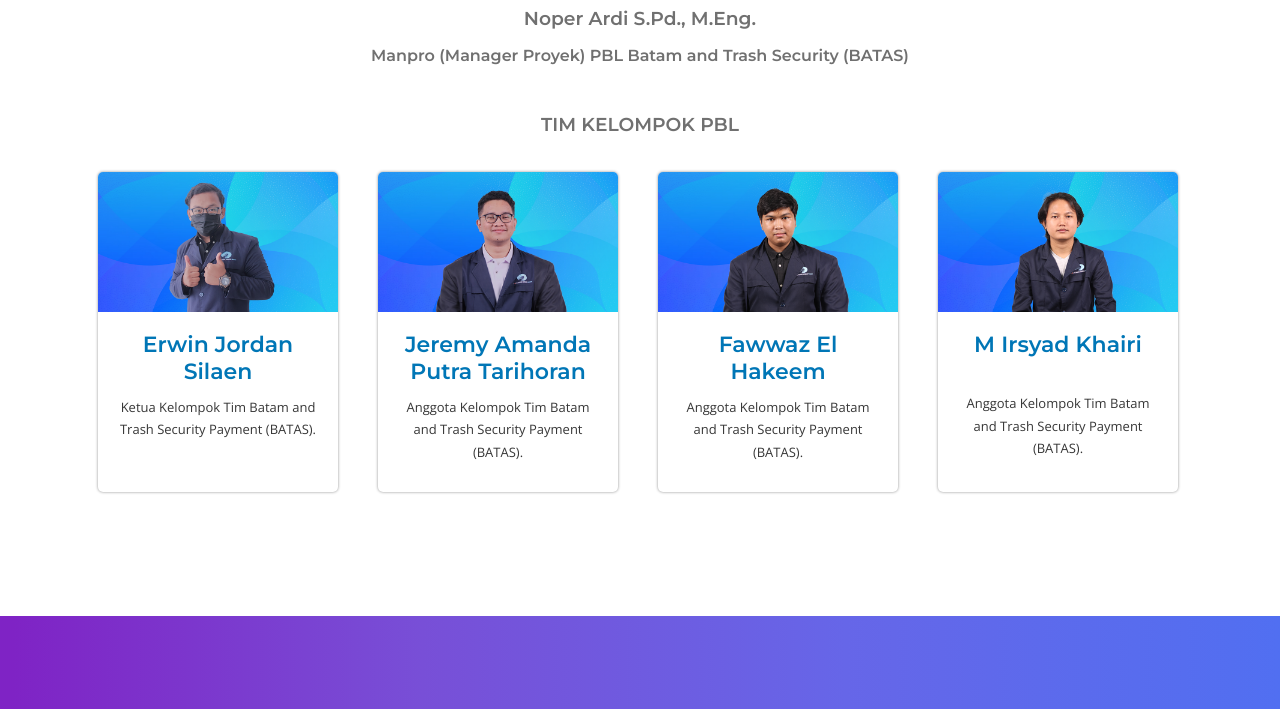
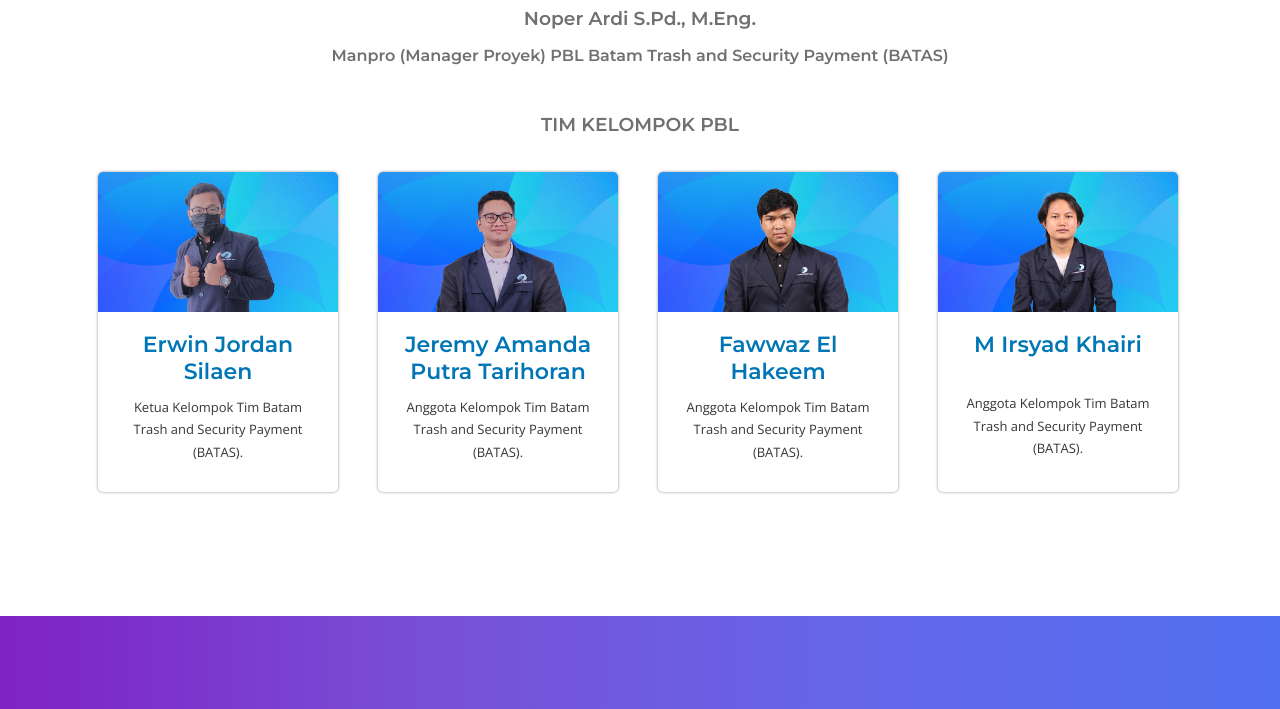
Before and after one commit to AplikasiBATAS/AplikasiBatas.github.io, a plain HTML site: page index.html in a window 1280 px wide. Shown: the part 3779-4488 px from the top of the page. Drawn offline with nearby package versions, Linux system fonts and the light colour scheme.

Commit message:
Update index.html

```diff
--- a/index.html
+++ b/index.html
@@ -258,7 +258,7 @@
                             <h3>MANAGER PROYEK</h3>
                             <img src="images/Pak_Noper.png" width="400px" height="292px">
                             <h3>Noper Ardi S.Pd., M.Eng.</h3>
-                            <h4>Manpro (Manager Proyek) PBL Batam and Trash Security (BATAS)</h4>
+                            <h4>Manpro (Manager Proyek) PBL Batam Trash and Security Payment (BATAS)</h4>
                         </div>
                     </div>
                     </div>
@@ -271,7 +271,7 @@
                         </div>
                         <div class="meta-contener">
                             <h2 class="title"><center>Erwin Jordan Silaen</center></h2>
-                            <span class="desc">Ketua Kelompok Tim Batam and Trash Security Payment (BATAS).</span>
+                            <span class="desc">Ketua Kelompok Tim Batam Trash and Security Payment (BATAS).</span>
                         </div>
 
                     </div>
@@ -281,7 +281,7 @@
                         </div>
                         <div class="meta-contener">
                             <h2 class="title"><center>Jeremy Amanda Putra Tarihoran</center></h2>
-                            <span class="desc">Anggota Kelompok Tim Batam and Trash Security Payment (BATAS).</span>
+                            <span class="desc">Anggota Kelompok Tim Batam Trash and Security Payment (BATAS).</span>
                         </div>
                     </div>
                     <div class="contener">
@@ -290,7 +290,7 @@
                         </div>
                         <div class="meta-contener">
                             <h2 class="title"><center>Fawwaz El Hakeem</center></h2>
-                            <span class="desc">Anggota Kelompok Tim Batam and Trash Security Payment (BATAS).</span>
+                            <span class="desc">Anggota Kelompok Tim Batam Trash and Security Payment (BATAS).</span>
                         </div>
                     </div>
                     <div class="contener">
@@ -299,7 +299,7 @@
                         </div>
                         <div class="meta-contener">
                             <h2 class="title"><center>M Irsyad Khairi</center></h2>
-                            <span class="desc"><br>Anggota Kelompok Tim Batam and Trash Security Payment (BATAS).</span>
+                            <span class="desc"><br>Anggota Kelompok Tim Batam Trash and Security Payment (BATAS).</span>
                         </div>
 
                     </div>
```
